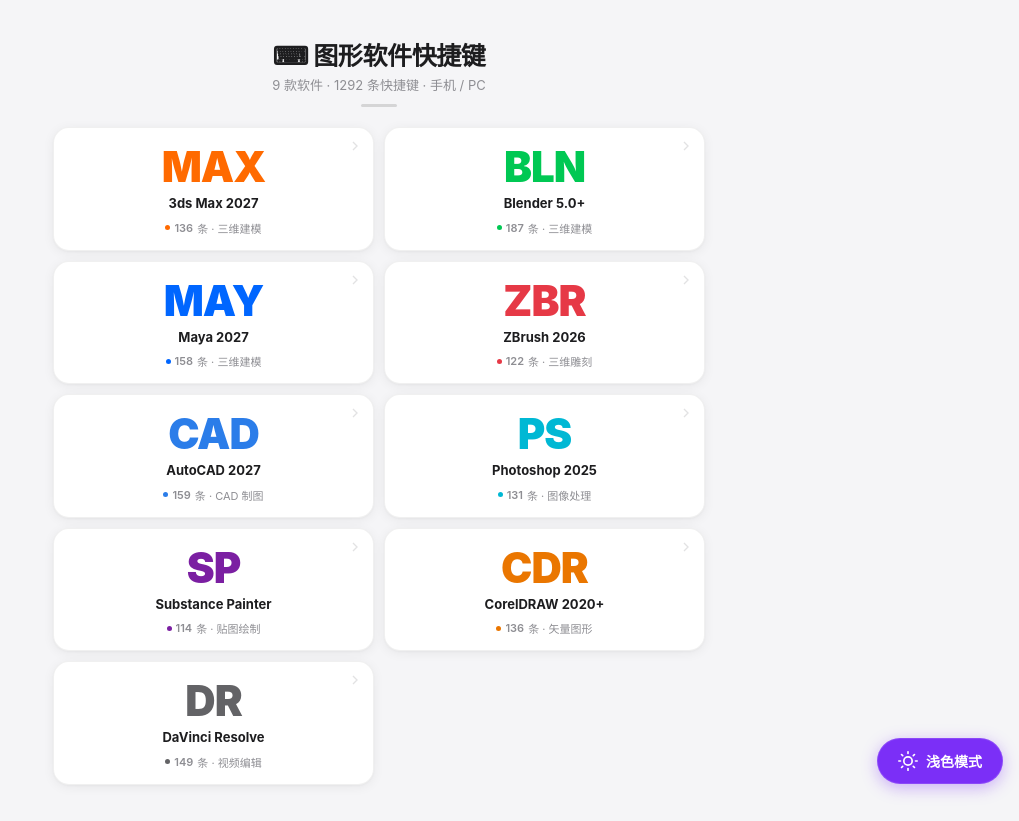
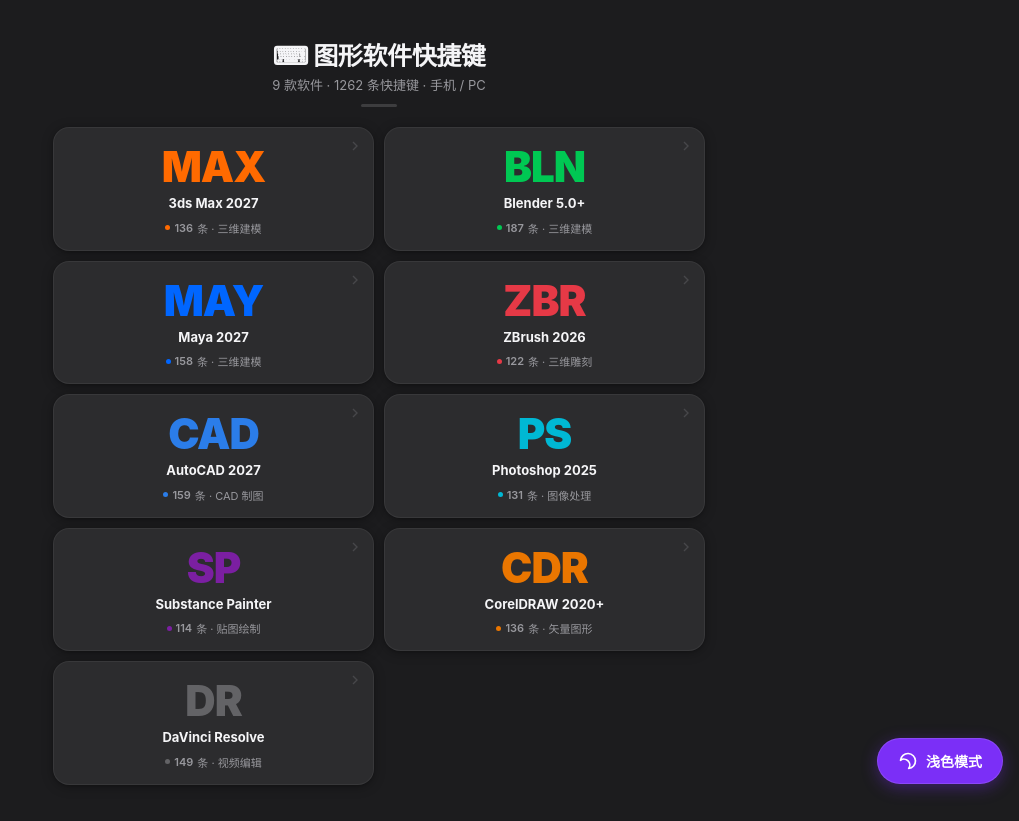
Before and after one commit to Lipsky-1977/Shotcut-Keys, a plain HTML site: page index.html in a window 1280 px wide. Both pictures are taken after a click on the button "深色模式". Shown: the whole page, without its empty margins (261-1280 px from the left). Drawn offline with Linux system fonts and the light colour scheme.

Commit message:
fix: correct theme toggle init bug & update shortcut count to 1262

```diff
--- a/index.html
+++ b/index.html
@@ -82,7 +82,7 @@
 <body>
 <div class="header">
   <h1>⌨ 图形软件快捷键</h1>
-  <div class="sub">9 款软件 · 1292 条快捷键 · 手机 / PC</div>
+  <div class="sub">9 款软件 · 1262 条快捷键 · 手机 / PC</div>
   <div class="bar"></div>
 </div>
 <button class="theme-btn" id="themeBtn" aria-label="切换深色/浅色模式">
@@ -130,16 +130,25 @@
   const html=document.documentElement,btn=document.getElementById("themeBtn"),lbl=document.getElementById("themeLabel");
   const saved=localStorage.getItem("theme");
   if(saved)html.setAttribute("data-theme",saved);
-  function update(){
-    const d=html.getAttribute("data-theme");
-    const isDark=d==="dark"||(!d&&window.matchMedia("(prefers-color-scheme:dark)").matches);
-    html.setAttribute("data-theme",isDark?"light":"dark");
+  // Init: apply saved theme or system preference (no toggle)
+  if(saved){
+    html.setAttribute("data-theme",saved);
+  } else if(window.matchMedia("(prefers-color-scheme:dark)").matches){
+    html.setAttribute("data-theme","dark");
+  }
+  function syncUI(){
+    const isDark=html.getAttribute("data-theme")==="dark";
     document.getElementById("themeColor").content=isDark?"#1c1c1e":"#7B2FF7";
-    localStorage.setItem("theme",html.getAttribute("data-theme"));
     lbl.textContent=isDark?"浅色模式":"深色模式";
   }
-  btn.addEventListener("click",update);
-  update();
+  function toggle(){
+    const isDark=html.getAttribute("data-theme")==="dark";
+    html.setAttribute("data-theme",isDark?"light":"dark");
+    localStorage.setItem("theme",isDark?"light":"dark");
+    syncUI();
+  }
+  btn.addEventListener("click",toggle);
+  syncUI();
 })();
 
 </script>
```
